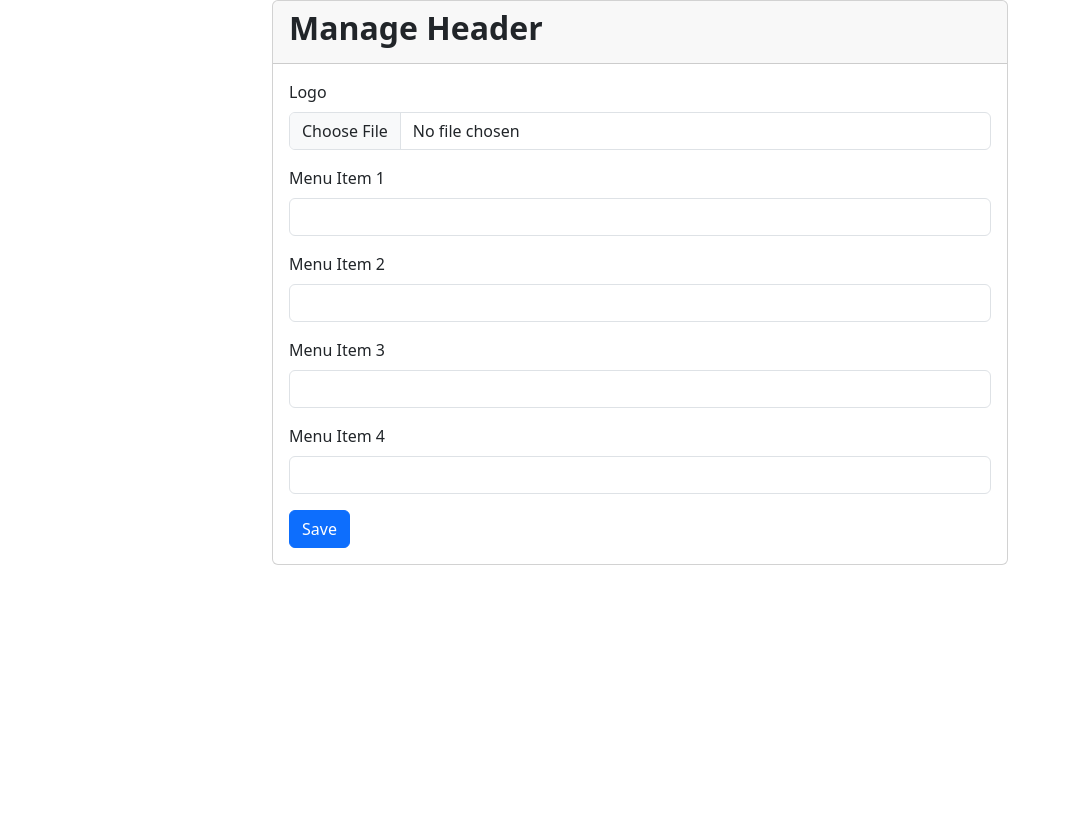
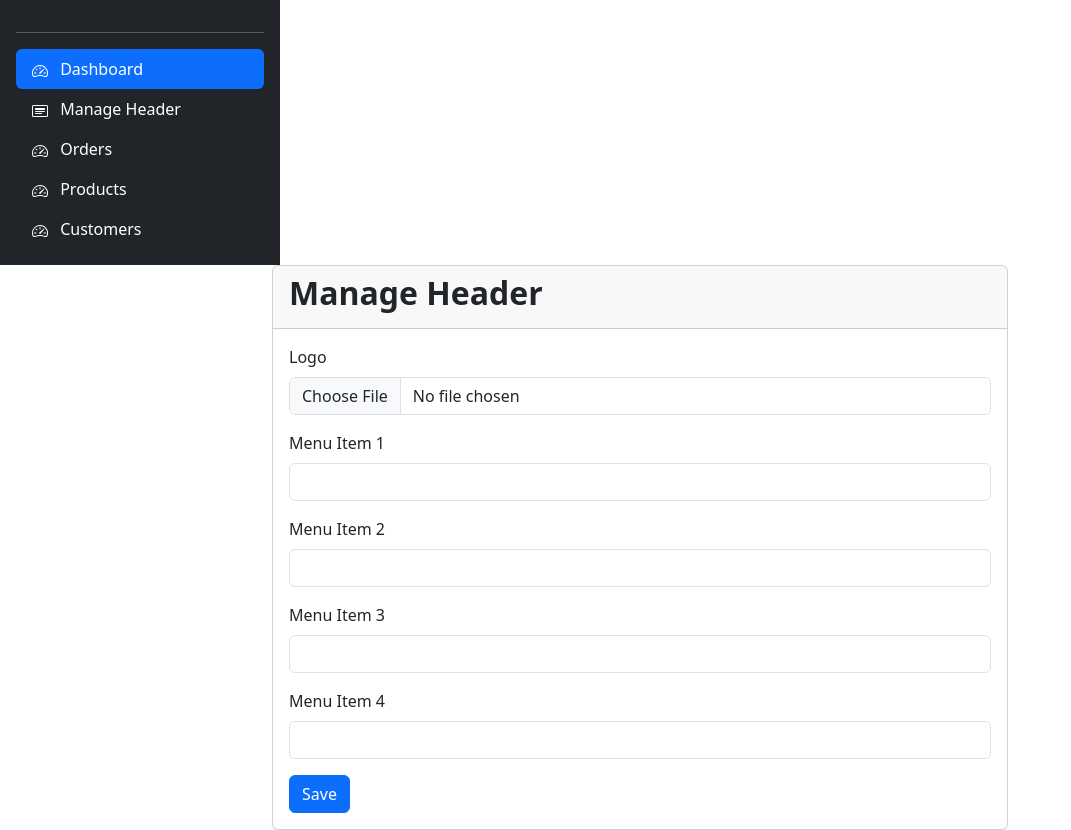
Before and after one commit to cyrusesales/jn4d-website, a Django app: page /adminpage/manage-header/ in a window 1280 px wide. Shown: the part 56-886 px from the top of the page, without its empty margins (0-1071 px from the left). Before the commit the page ends 621 px from the top, so only its background shows below. Run offline with Django 5.2, Linux system fonts and the light colour scheme; data that the repository does not hold is empty.

Commit message:
added sidebar

```diff
--- a/jn4dwebsite/admin_page/templates/admin_base.html
+++ b/jn4dwebsite/admin_page/templates/admin_base.html
@@ -13,6 +13,19 @@
     <link rel="stylesheet" href="{% static '/homepage/styles.css' %}" />
   </head>
   <body>
+    <svg xmlns="http://www.w3.org/2000/svg" style="display: none;" >
+      <symbol id="home" viewBox="0 0 16 16" fill="currentColor">
+        <path d="M8.354 1.146a.5.5 0 0 0-.708 0l-6 6A.5.5 0 0 0 1.5 7.5v7a.5.5 0 0 0 .5.5h4.5a.5.5 0 0 0 .5-.5v-4h2v4a.5.5 0 0 0 .5.5H14a.5.5 0 0 0 .5-.5v-7a.5.5 0 0 0-.146-.354L13 5.793V2.5a.5.5 0 0 0-.5-.5h-1a.5.5 0 0 0-.5.5v1.293zM2.5 14V7.707l5.5-5.5 5.5 5.5V14H10v-4a.5.5 0 0 0-.5-.5h-3a.5.5 0 0 0-.5.5v4z"/>
+      </symbol>
+      <symbol id="dashboard" viewBox="0 0 16 16" fill="currentColor">
+        <path d="M8 4a.5.5 0 0 1 .5.5V6a.5.5 0 0 1-1 0V4.5A.5.5 0 0 1 8 4M3.732 5.732a.5.5 0 0 1 .707 0l.915.914a.5.5 0 1 1-.708.708l-.914-.915a.5.5 0 0 1 0-.707M2 10a.5.5 0 0 1 .5-.5h1.586a.5.5 0 0 1 0 1H2.5A.5.5 0 0 1 2 10m9.5 0a.5.5 0 0 1 .5-.5h1.5a.5.5 0 0 1 0 1H12a.5.5 0 0 1-.5-.5m.754-4.246a.39.39 0 0 0-.527-.02L7.547 9.31a.91.91 0 1 0 1.302 1.258l3.434-4.297a.39.39 0 0 0-.029-.518z"/>
+        <path fill-rule="evenodd" d="M0 10a8 8 0 1 1 15.547 2.661c-.442 1.253-1.845 1.602-2.932 1.25C11.309 13.488 9.475 13 8 13c-1.474 0-3.31.488-4.615.911-1.087.352-2.49.003-2.932-1.25A8 8 0 0 1 0 10m8-7a7 7 0 0 0-6.603 9.329c.203.575.923.876 1.68.63C4.397 12.533 6.358 12 8 12s3.604.532 4.923.96c.757.245 1.477-.056 1.68-.631A7 7 0 0 0 8 3"/>
+      </symbol>
+      <symbol id="header" viewBox="0 0 16 16" fill="currentColor">
+        <path d="M14.5 3a.5.5 0 0 1 .5.5v9a.5.5 0 0 1-.5.5h-13a.5.5 0 0 1-.5-.5v-9a.5.5 0 0 1 .5-.5zm-13-1A1.5 1.5 0 0 0 0 3.5v9A1.5 1.5 0 0 0 1.5 14h13a1.5 1.5 0 0 0 1.5-1.5v-9A1.5 1.5 0 0 0 14.5 2z"/>
+        <path d="M3 8.5a.5.5 0 0 1 .5-.5h9a.5.5 0 0 1 0 1h-9a.5.5 0 0 1-.5-.5m0 2a.5.5 0 0 1 .5-.5h6a.5.5 0 0 1 0 1h-6a.5.5 0 0 1-.5-.5m0-5a.5.5 0 0 1 .5-.5h9a.5.5 0 0 1 .5.5v1a.5.5 0 0 1-.5.5h-9a.5.5 0 0 1-.5-.5z"/>
+      </symbol>
+    </svg>
     <nav class="navbar navbar-expand-lg navbar-dark bg-dark">
       {% if headers %} {% for header in headers %}
       <div class="container">
@@ -30,6 +43,53 @@
       <p>No Logo Uploaded</p>
       {% endif %}
     </nav>
+    <div class="d-flex flex-column flex-shrink-0 p-3 text-white bg-dark" style="width: 280px;">
+      <hr>
+      <ul class="nav nav-pills flex-column mb-auto">
+        <li class="nav-item">
+          <a href="{% url "adminpage" %}" class="nav-link text-white active" aria-current="page">
+            <svg class="bi me-2" width="16" height="16">
+              <use xlink:href="#dashboard"></use>
+            </svg>
+            Dashboard
+          </a>
+        </li>
+        <li class="nav-item">
+          <a href="{% url "manage-header" %}" class="nav-link text-white" aria-current="page">
+            <svg class="bi me-2" width="16" height="16">
+              <use xlink:href="#header"></use>
+            </svg>
+            Manage Header
+          </a>
+        </li>
+        <li class="nav-item">
+          <a href="#" class="nav-link text-white" aria-current="page">
+            <svg class="bi me-2" width="16" height="16">
+              <use xlink:href="#dashboard"></use>
+            </svg>
+            Orders
+          </a>
+        </li>
+        <li class="nav-item">
+          <a href="#" class="nav-link text-white" aria-current="page">
+            <svg class="bi me-2" width="16" height="16">
+              <use xlink:href="#dashboard"></use>
+            </svg>
+            Products
+          </a>
+        </li>
+        <li class="nav-item">
+          <a href="#" class="nav-link text-white" aria-current="page">
+            <svg class="bi me-2" width="16" height="16">
+              <use xlink:href="#dashboard"></use>
+            </svg>
+            Customers
+          </a>
+        </li>
+      </ul>
+
+    </div>
+
     {% block content %} {% endblock %}
   </body>
 </html>
--- a/jn4dwebsite/admin_page/templates/header_page.html
+++ b/jn4dwebsite/admin_page/templates/header_page.html
@@ -1,4 +1,6 @@
-{% extends "admin_base.html" %} {% block content %}
+{% extends "admin_base.html" %}
+{% block title %}Manage Header{%endblock %}
+{% block content %}
 <link
   href="https://cdn.jsdelivr.net/npm/bootstrap@5.3.7/dist/css/bootstrap.min.css"
   rel="stylesheet"
@@ -78,7 +80,4 @@
     </div>
   </div>
 </section>
-<script>
-
-</script>
 {% endblock %}
--- a/jn4dwebsite/admin_page/urls.py
+++ b/jn4dwebsite/admin_page/urls.py
@@ -2,7 +2,7 @@ from django.urls import path
 from . import views
 
 urlpatterns = [
-    path('', views.adminhome, name="adminpage"),
+    path('', views.adminhome and views.adminbase, name="adminpage"),
     path('manage-header/', views.manage_header, name="manage-header"),
     path('edit_header/<str:pk>', views.edit_header, name="edit-header"),
     path('delete_header/<str:pk>', views.delete_header, name="delete-header"),
--- a/jn4dwebsite/admin_page/views.py
+++ b/jn4dwebsite/admin_page/views.py
@@ -7,12 +7,12 @@ from django.contrib import messages
 import os
 
 
-# def adminbase(request):
-#     headers = Header.objects.all()
-#     context = {
-#         'headers': headers
-#     }
-#     return render(request, 'admin_base.html', context)
+def adminbase(request):
+    headers = Header.objects.all()
+    context = {
+        'headers': headers
+    }
+    return render(request, 'admin_base.html', context)
 
 
 def adminhome(request):
```
Also changed, not shown: jn4dwebsite/admin_page/templates/admin_home.html (+21 -4 lines), jn4dwebsite/homepage/templates/base.html (+0 -11 lines).
